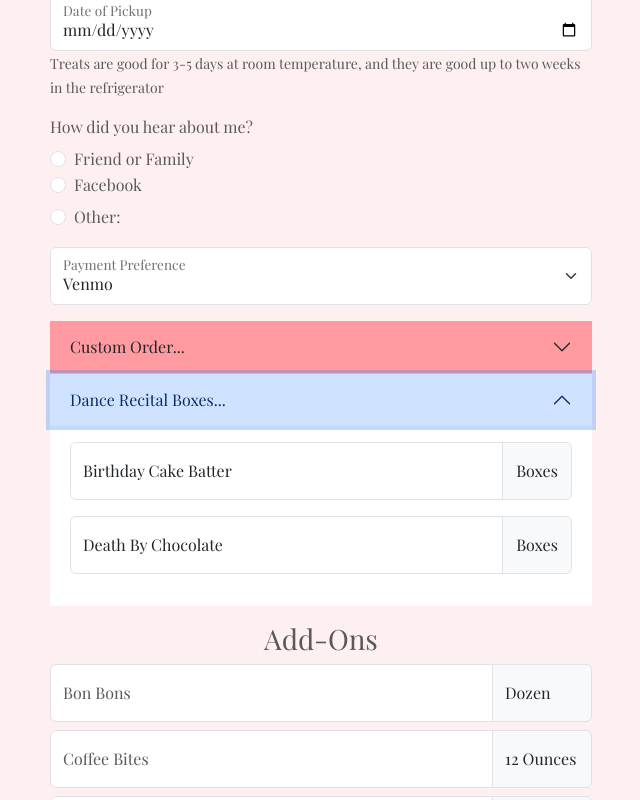
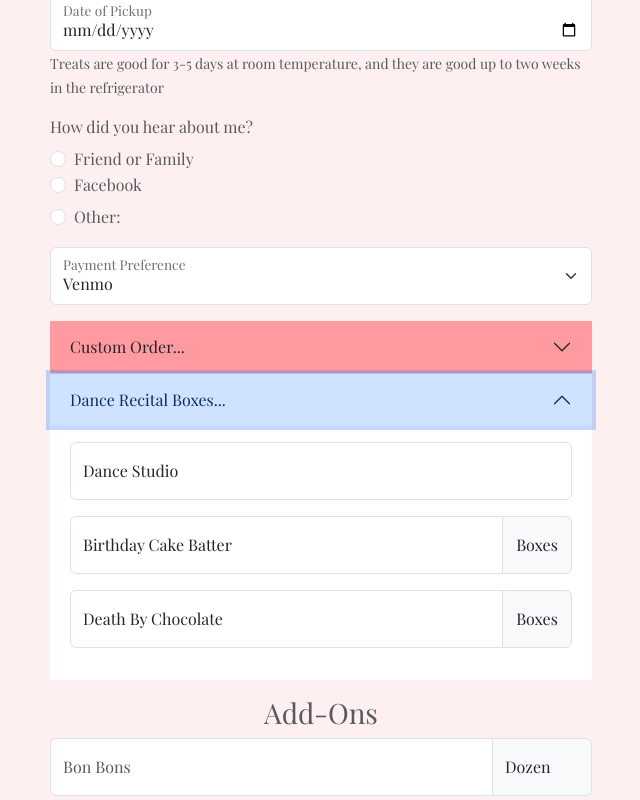
Before and after one commit to kirkhansen/beths-bon-bons, a Next.js app: page /order in a window 1280 px wide. Both pictures are taken after a click on the button "Dance Recital Boxes...". Shown: the part 638-1438 px from the top of the page, without its empty margins (319-959 px from the left). Built offline with nearby package versions, Linux system fonts and the light colour scheme.

Commit message:
Add dance studio option for dance recital boxes
add that to the confirmation page

```diff
--- a/src/app/order/page.tsx
+++ b/src/app/order/page.tsx
@@ -87,7 +87,10 @@ const OrderPage: React.FC = () => {
         paymentMethod: formData.get("paymentMethod"),
       },
       customOrder: {},
-      danceRecitalBoxes: {},
+      danceRecital: {
+        danceStudio: formData.get("danceStudio"),
+        boxes: {},
+      },
       addOns: {},
       totals: {
         totalCakePops: 0,
@@ -126,7 +129,7 @@ const OrderPage: React.FC = () => {
       Object.entries(DanceRecitalBoxFlavors).forEach(([key, value]) => {
         const boxes = parseInt(formData.get(key) as string || "0");
         if (boxes > 0) {
-          summary.danceRecitalBoxes[key] = {
+          summary.danceRecital.boxes[key] = {
             name: value,
             boxes: boxes
           };
@@ -180,6 +183,8 @@ const OrderPage: React.FC = () => {
       formData.set("referralSource", referralSourceSelection);
     }
 
+    //set errors to none again, if we made it this far
+    setErrorMessage("");
     // Generate order summary and show confirmation modal
     const summary = generateOrderSummary(formData);
     setOrderSummary(summary);
@@ -450,6 +455,17 @@ const OrderPage: React.FC = () => {
             <Accordion.Item eventKey="1">
               <Accordion.Header>Dance Recital Boxes...</Accordion.Header>
               <Accordion.Body>
+                <Form.Group className="mb-3">
+                  <FloatingLabel label="Dance Studio">
+                    <Form.Control
+                      required={activeKey === "1"}
+                      name="danceStudio"
+                      placeholder="My cool dance studio"
+                      onChange={handleChange}
+                    />
+                  </FloatingLabel>
+                </Form.Group>
+
                 {Object.entries(DanceRecitalBoxFlavors)
                 .map(([key, value]) => {
                   if (!inputRefs.current[key]) {
@@ -595,11 +611,14 @@ const OrderPage: React.FC = () => {
             )}
 
             {/* Dance Recital Boxes */}
-            {Object.keys(orderSummary.danceRecitalBoxes || {}).length > 0 && (
+            {Object.keys(orderSummary.danceRecital?.boxes || {}).length > 0 && (
               <>
                 <h5>Dance Recital Boxes</h5>
                 <ListGroup className="mb-3">
-                  {Object.entries(orderSummary.danceRecitalBoxes || {}).map(([key, box]: [string, any]) => (
+                  <ListGroup.Item>
+                    <strong>Dance Studio:</strong> {orderSummary.danceRecital.danceStudio}
+                  </ListGroup.Item>
+                  {Object.entries(orderSummary.danceRecital.boxes || {}).map(([key, box]: [string, any]) => (
                     <ListGroup.Item key={key}>
                       <strong>{box.name}:</strong> {box.boxes} {box.boxes === 1 ? 'box' : 'boxes'}
                     </ListGroup.Item>
--- a/src/constants.tsx
+++ b/src/constants.tsx
@@ -43,6 +43,7 @@ export type BaseFormState = {
   birthdayCakeBatter?: string;
   redVelvet?: string;
   lemon?: string;
+  danceStudio?: string;
 };
 
 export const defaultFormState: {
@@ -57,6 +58,7 @@ export const defaultFormState: {
   paymentMethod: null,
   eventType: "",
   eventThemeDetails: "",
+  danceStudio: "",
 };
 
 export interface PostResponse {
```
Lines whose indentation alone changed are shown as unchanged.
